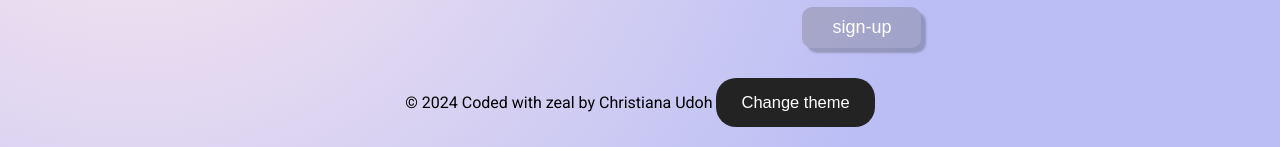
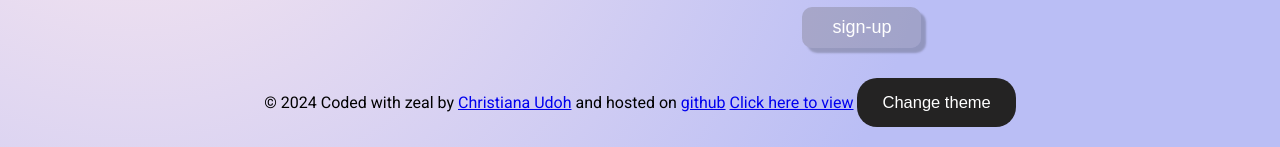
Before and after one commit to Christiana-Udoh17/my-podcast-challenge.io, a plain HTML site: page index.html in a window 1280 px wide. Shown: the part 2766-2913 px from the top of the page. Drawn offline with Linux system fonts and the light colour scheme.

Commit message:
Added links to my github repo

```diff
--- a/index.html
+++ b/index.html
@@ -770,7 +770,10 @@
                     </form>
                 </div>
             </div>
-            <div class="rights">&copy; 2024 Coded with zeal by Christiana Udoh
+            <div class="rights">&copy; 2024 Coded with zeal by <a
+                    href="https://github.com/Christiana-Udoh17/">Christiana Udoh</a> and hosted on <a
+                    href="https://github.com/Christiana-Udoh17/my-podcast-challenge.io">github</a>
+                <a href="https://christiana-udoh17.github.io/my-podcast-challenge.io/">Click here to view</a>
                 <button class="change-theme"> Change theme</button>
             </div>
         </footer>
```
